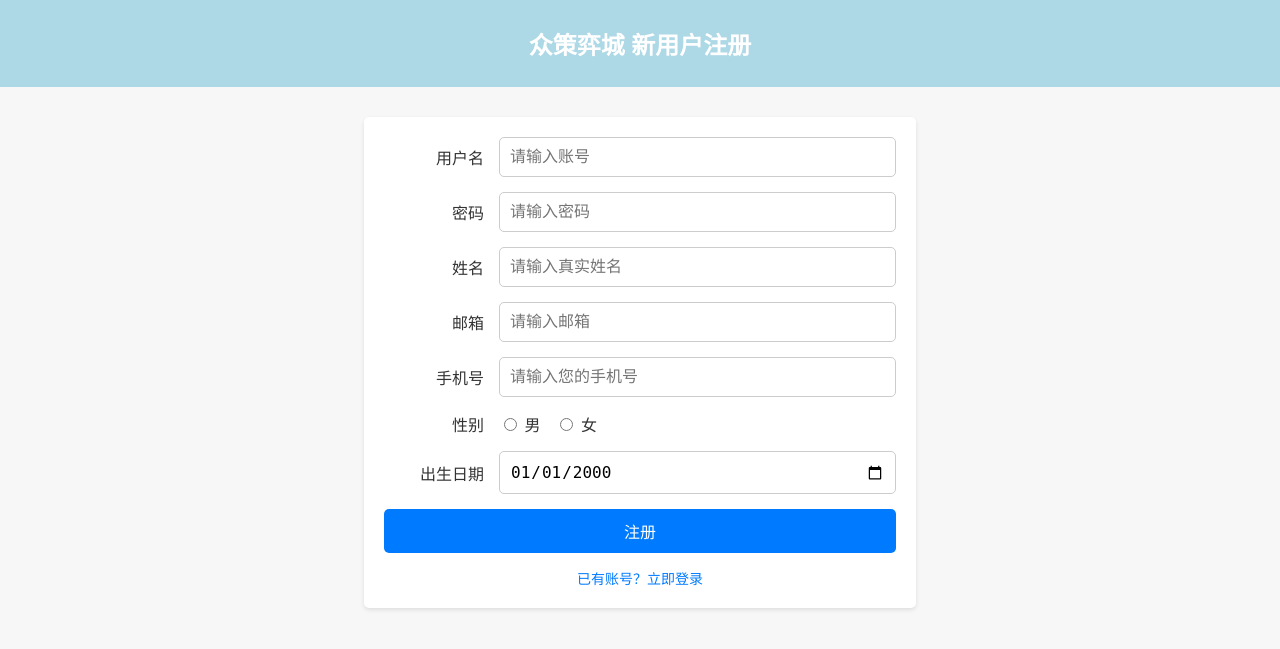
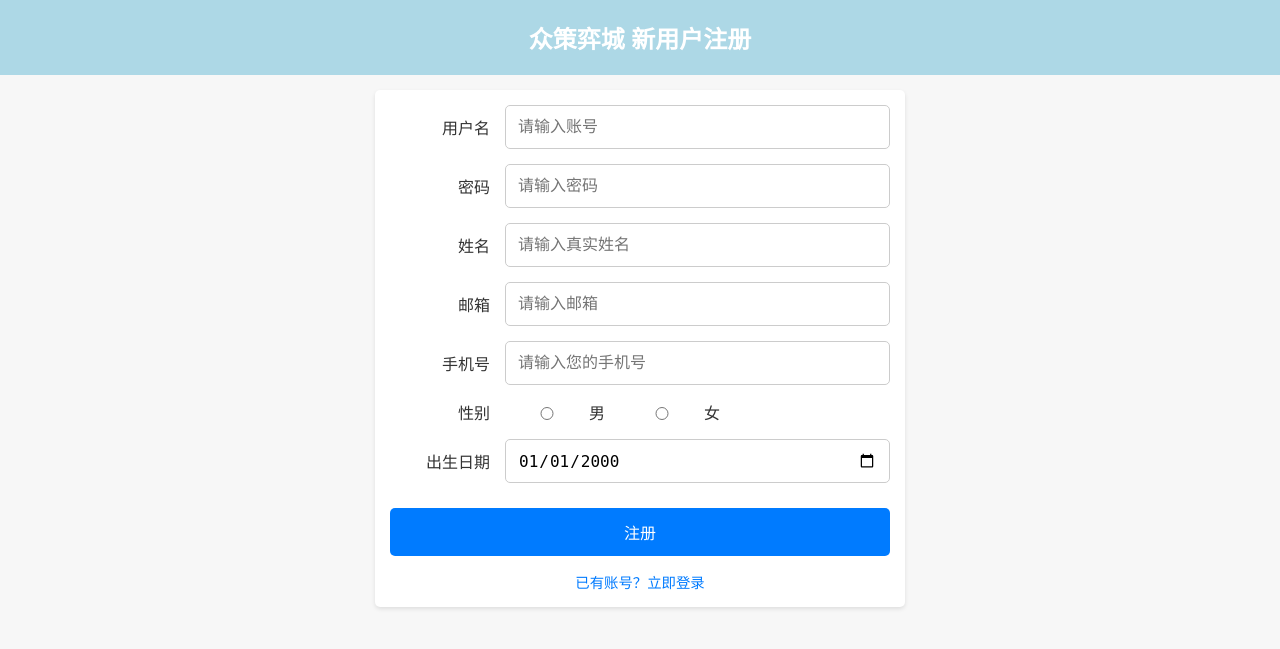
Before and after one commit to zhuozhenwei/CityPlanning, a PHP site: page /register.php in a window 1280 px wide. Shown: the top 649 px of the page. Run offline with PHP 8.4, Linux system fonts and the light colour scheme.

Commit message:
注册功能完善

```diff
--- a/register.php
+++ b/register.php
@@ -50,8 +50,8 @@ if ($_SERVER['REQUEST_METHOD'] === 'POST') {
             // 在数据库中初始化游戏数据
             $stmt = $pdo->prepare("INSERT INTO game_status
                 (land_type_1_count,land_type_2_count,land_type_3_count,land_type_4_count,land_type_1_area,land_type_2_area,land_type_3_area,land_type_4_area,username)
-                VALUES (?,?,?,?,?)");
-            $stmt->execute([0,0,0,0,0,0,0,0,$username]);
+                VALUES (?,?,?,?,?,?,?,?,?)");
+            $stmt->execute([0, 0, 0, 0, 0, 0, 0, 0, $username]);
 
             $success = "注册成功，可以登录";
         } catch (PDOException $e) {
@@ -64,9 +64,10 @@ if ($_SERVER['REQUEST_METHOD'] === 'POST') {
 ?>
 <!DOCTYPE html>
 <html lang="zh-CN">
+
 <head>
     <meta charset="UTF-8">
-    <meta name="viewport" content="width=device-width, initial-scale=1.0">
+    <meta name="viewport" content="width=device-width, initial-scale=1.0, maximum-scale=1.0, user-scalable=no">
     <title>用户注册</title>
     <style>
         /* 通用样式 */
@@ -75,10 +76,11 @@ if ($_SERVER['REQUEST_METHOD'] === 'POST') {
             margin: 0;
             padding: 0;
             background-color: #f7f7f7;
+            font-size: 16px;
         }
 
         header {
-            background-color: #ADD8E6; /* 紫色背景 */
+            background-color: #ADD8E6;
             padding: 10px;
             text-align: center;
         }
@@ -89,50 +91,60 @@ if ($_SERVER['REQUEST_METHOD'] === 'POST') {
         }
 
         header h1 {
-            font-size: 24px;
-            color: white; /* 白色文字 */
+            font-size: 1.5rem;
+            color: white;
+            margin: 0;
+            padding: 10px 0;
         }
 
         .form-container {
-            padding: 20px;
+            padding: 15px;
             background-color: white;
-            margin: 30px auto;
-            width: 40%;
+            margin: 15px auto;
+            width: 90%;
+            max-width: 500px;
             border-radius: 5px;
             box-shadow: 0 2px 4px rgba(0, 0, 0, 0.1);
         }
 
         .form-group {
             display: flex;
-            align-items: center;
+            flex-direction: column;
             margin-bottom: 15px;
         }
 
         .form-group label {
-            flex: 0 0 100px; /* 左侧标签固定宽度 */
-            margin-right: 15px; /* 左侧标签与右侧输入框的间隔 */
-            text-align: right;
-            font-size: 16px;
+            margin-bottom: 8px;
+            font-size: 1rem;
             color: #333;
         }
 
-        .form-group input, .form-group select, .form-group button {
-            flex: 1; /* 右侧输入框和按钮占据剩余空间 */
-            padding: 10px;
+        .form-group input,
+        .form-group select,
+        .form-group button {
+            width: 100%;
+            padding: 12px;
             border: 1px solid #ccc;
             border-radius: 5px;
-            font-size: 16px;
+            font-size: 1rem;
+            box-sizing: border-box;
         }
 
         .form-group .gender {
             display: flex;
-            gap: 10px;
+            gap: 15px;
+            margin-top: 8px;
         }
 
         .form-group .gender label {
-            flex: none;
+            display: flex;
+            align-items: center;
+            margin: 0;
+        }
+
+        .form-group .gender input {
+            width: auto;
             margin-right: 5px;
-            gap: 5px;
         }
 
         .form-group button {
@@ -140,6 +152,9 @@ if ($_SERVER['REQUEST_METHOD'] === 'POST') {
             color: white;
             border: none;
             cursor: pointer;
+            padding: 12px;
+            font-size: 1rem;
+            margin-top: 10px;
         }
 
         .form-group button:hover {
@@ -148,13 +163,13 @@ if ($_SERVER['REQUEST_METHOD'] === 'POST') {
 
         .login-link {
             text-align: center;
-            margin-top: 10px;
+            margin-top: 15px;
         }
 
         .login-link a {
             color: #007bff;
             text-decoration: none;
-            font-size: 14px;
+            font-size: 0.9rem;
         }
 
         .login-link a:hover {
@@ -164,14 +179,64 @@ if ($_SERVER['REQUEST_METHOD'] === 'POST') {
         .error {
             color: red;
             margin-bottom: 10px;
+            font-size: 0.9rem;
         }
 
         .success {
             color: green;
             margin-bottom: 10px;
+            font-size: 0.9rem;
+        }
+
+        /* 移动端特定样式 */
+        @media (min-width: 768px) {
+            .form-group {
+                flex-direction: row;
+                align-items: center;
+            }
+
+            .form-group label {
+                flex: 0 0 100px;
+                margin-right: 15px;
+                margin-bottom: 0;
+                text-align: right;
+            }
+
+            .form-group input,
+            .form-group select,
+            .form-group button {
+                flex: 1;
+            }
+
+            .form-group .gender {
+                margin-top: 0;
+            }
+        }
+
+        /* 输入框优化 */
+        input[type="text"],
+        input[type="password"],
+        input[type="email"],
+        input[type="tel"],
+        input[type="date"] {
+            -webkit-appearance: none;
+            -moz-appearance: none;
+            appearance: none;
+            height: 44px;
+        }
+
+        /* 日期选择器优化 */
+        input[type="date"] {
+            min-height: 44px;
+        }
+
+        /* 按钮点击效果 */
+        button {
+            -webkit-tap-highlight-color: transparent;
         }
     </style>
 </head>
+
 <body>
 
     <header>
@@ -234,4 +299,5 @@ if ($_SERVER['REQUEST_METHOD'] === 'POST') {
         </form>
     </div>
 </body>
+
 </html>
```
Also changed, not shown: create_post.php (+15 -1 lines), index.php (+80 -63 lines), README.md, uploads/avatars/测试头像.png (added). Lines whose indentation alone changed are shown as unchanged.
